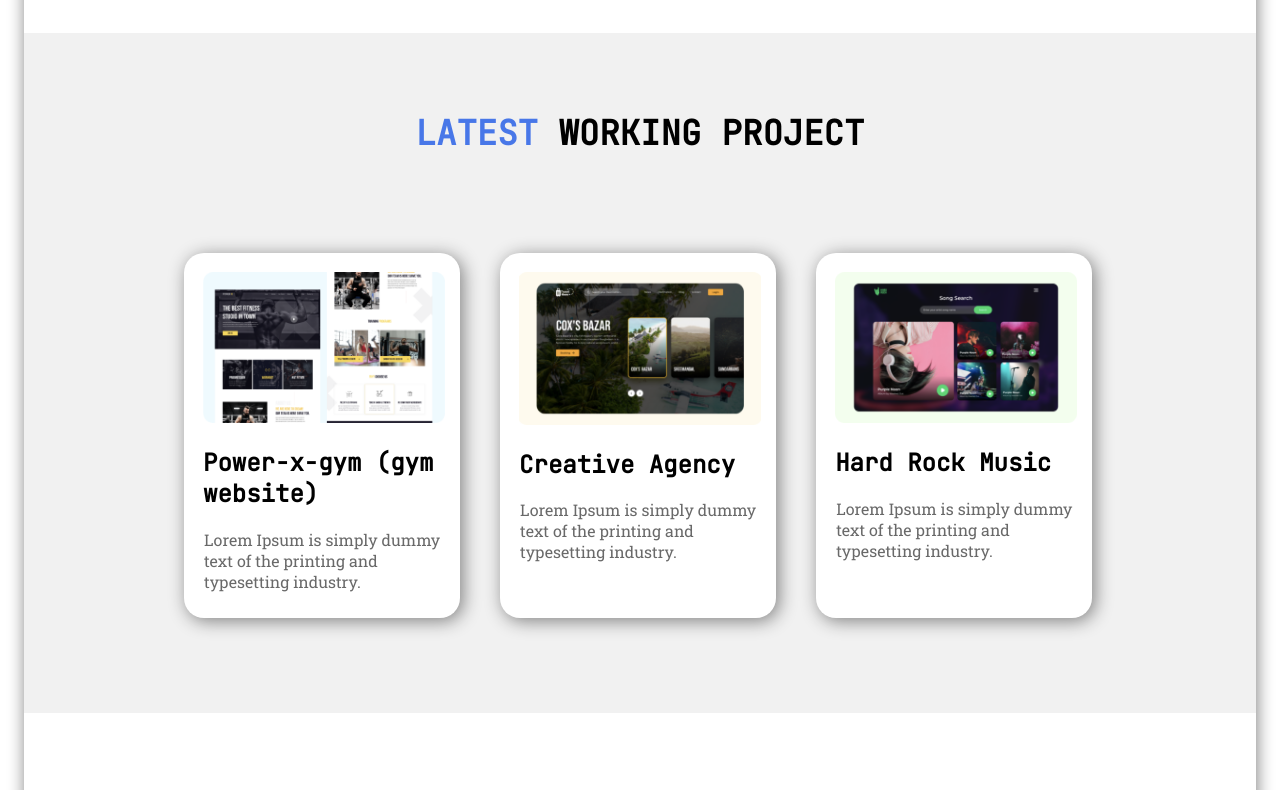
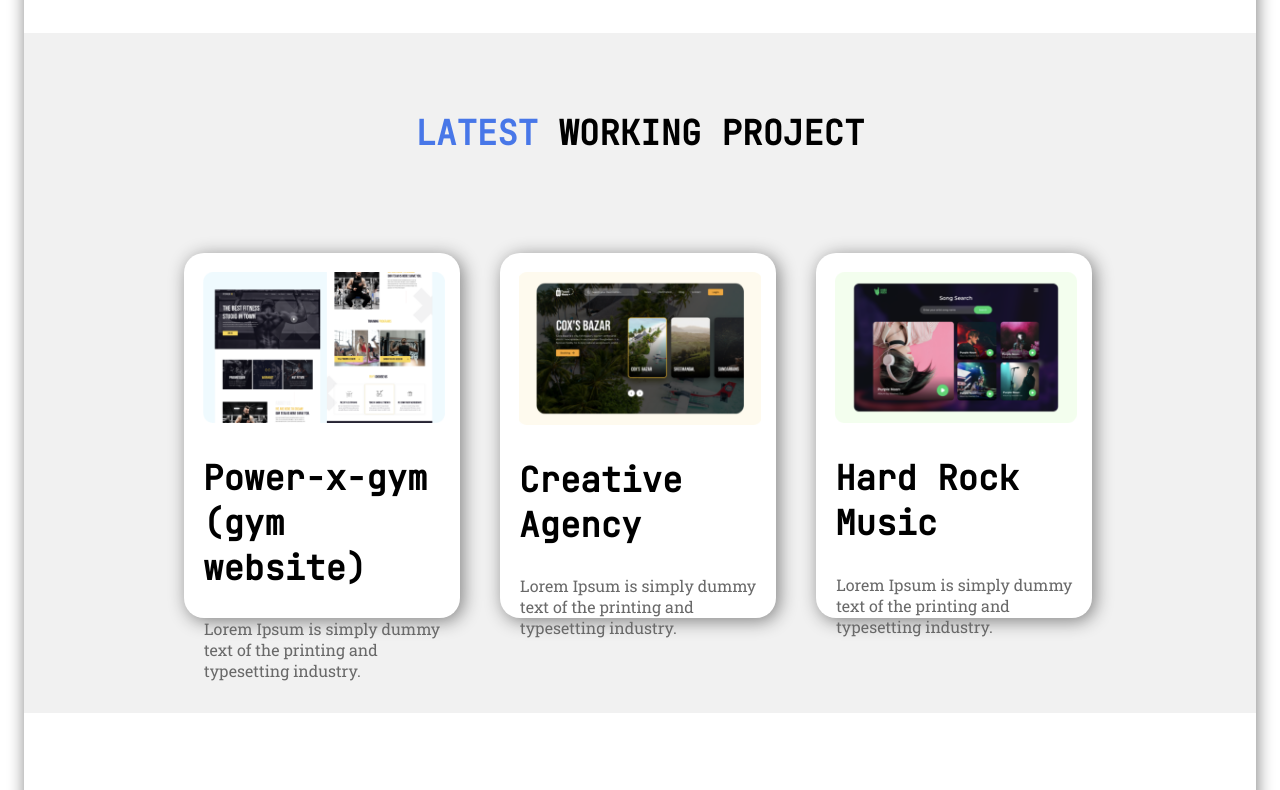
Before and after one commit to himibaba10/first-assignment, a plain HTML site: page index.html in a window 1280 px wide. Shown: the part 1026-1816 px from the top of the page. Drawn offline with Linux system fonts and the light colour scheme.

Commit message:
changed some style

```diff
--- a/style.css
+++ b/style.css
@@ -26,6 +26,10 @@ p, a {
 h1,h2,h3 {
     font-family: 'JetBrains Mono', monospace;
     font-weight: bold;
+}
+
+h2 {
+    font-size: 34px;
 }
 .half-width {
     float: left;
```
